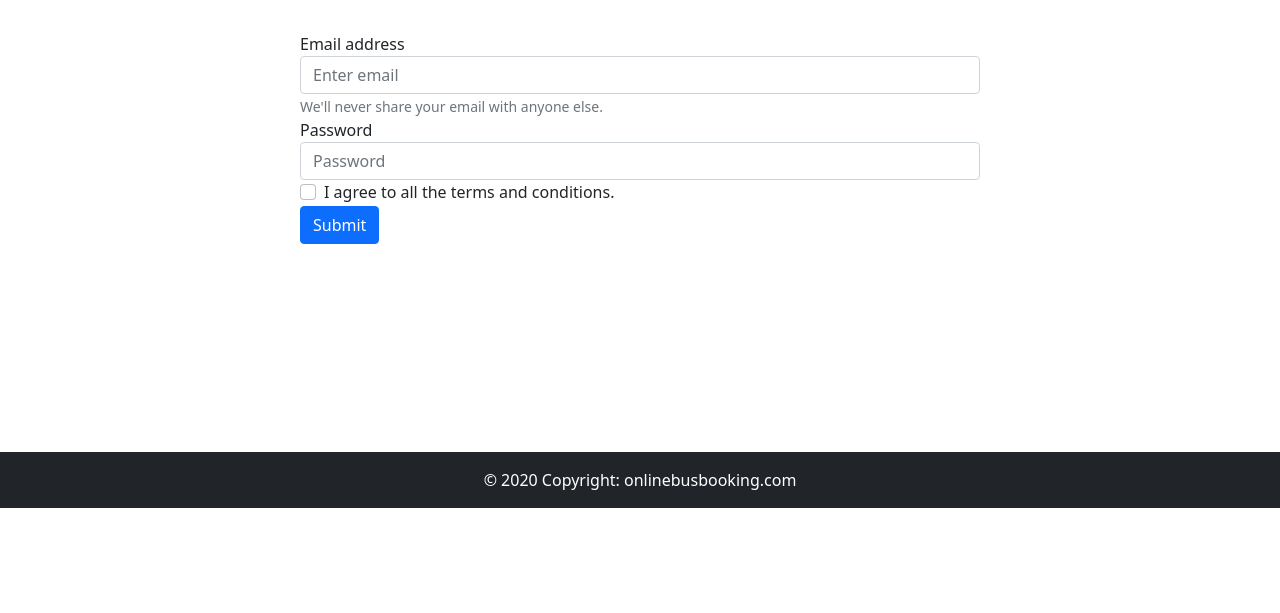
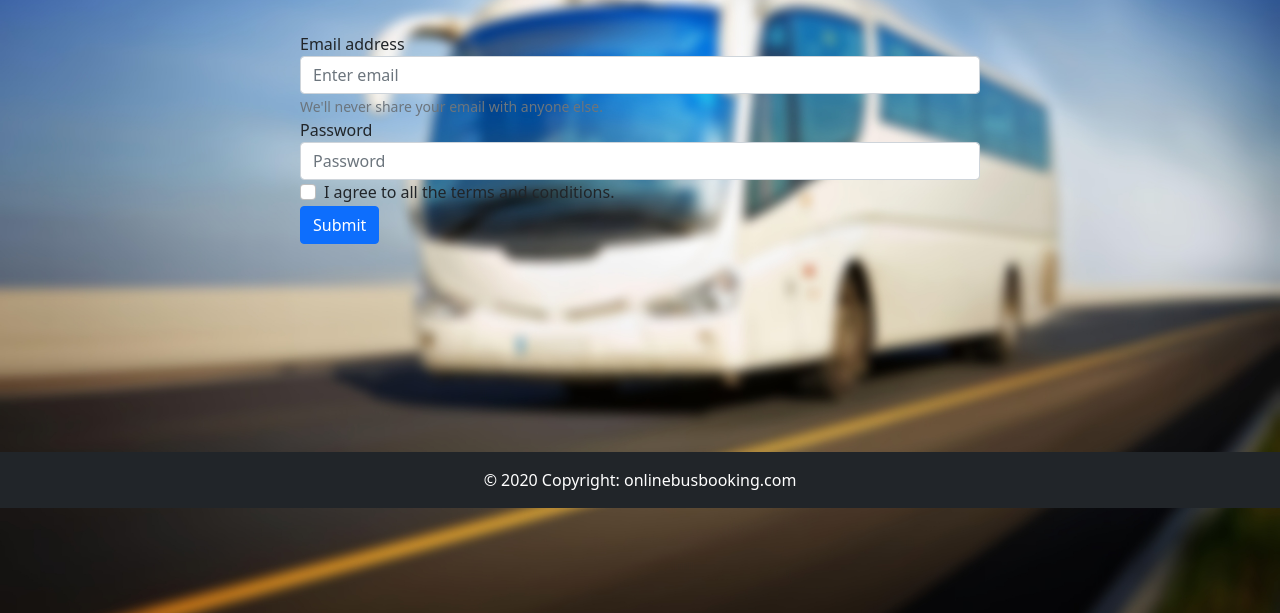
Before and after one commit to mahatoankitkumar/Online-Bus-Service-System, a plain HTML site: page signin.html in a window 1280 px wide. Shown: the part 187-800 px from the top of the page. Drawn offline with nearby package versions, Linux system fonts and the light colour scheme.

Commit message:
updated signin

```diff
--- a/signin.html
+++ b/signin.html
@@ -16,7 +16,7 @@
   </head>
   <body>
 
-
+<div class="background" style="background-image: url('bus.jpg');">
         <nav class="navbar navbar-expand-lg navbar-dark bg-dark">
             <div class="container-fluid">
               <a class="navbar-brand" href="index.html">Online Bus Service System</a>
@@ -101,6 +101,6 @@
 
   </footer>
   <!-- Footer -->
-
+    </div>
   </body>
 </html>
```
